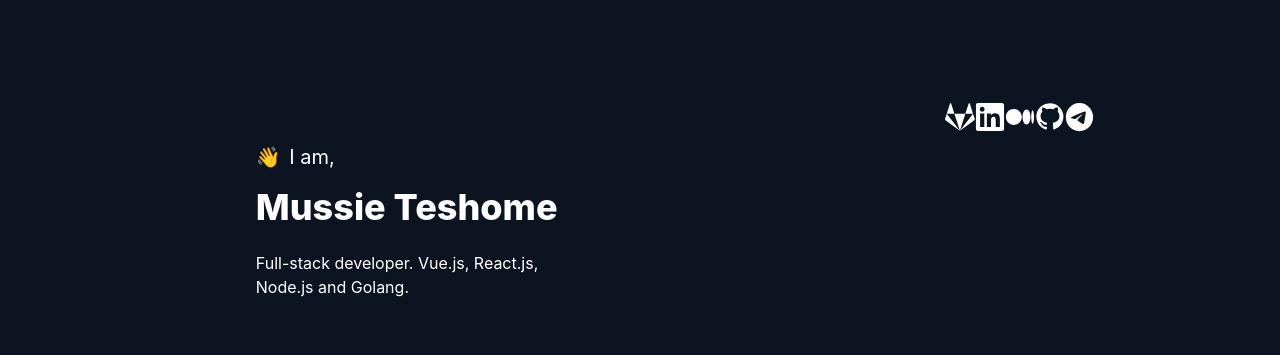
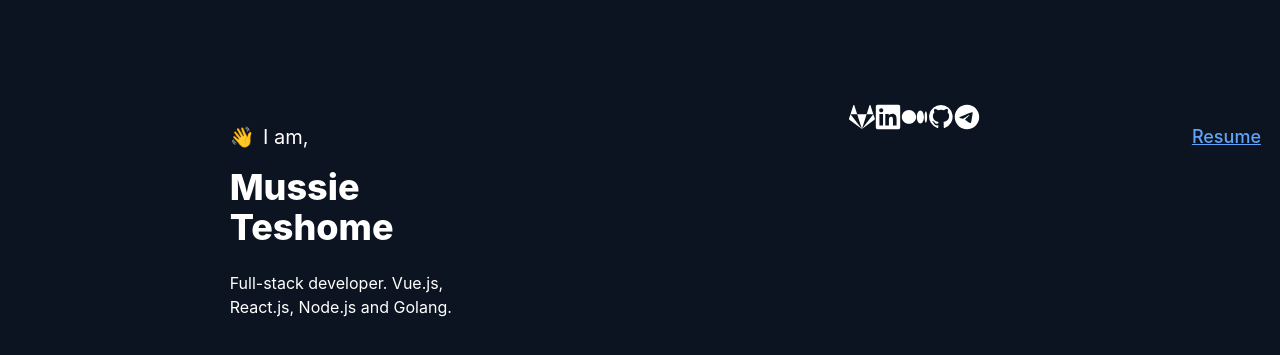
Before and after one commit to MussieT/portfolio, a website built with Vite: page index.html in a window 1280 px wide. Shown: the part 283-638 px from the top of the page. Built offline with nearby package versions, Linux system fonts and the light colour scheme.

Commit message:
CV uploaded

```diff
--- a/index.html
+++ b/index.html
@@ -13,7 +13,6 @@
     <title class="font-lato"> Mussie</title>
   </head>
   <body class="h-full bg-[#0c1421]">
-
     <div class="mt-28 grid grid-cols-12 gap-2 content-center pt-20">
       <div class="col-span-5 col-start-5 mt-10">
         <span class="text-xl text-w ease-in-out">&#128075;</span>
@@ -46,18 +45,15 @@
         <a href="https://t.me/MussieTL"  class="filter-svg"  target="_blank">
           <img src="public/telegram.svg" alt="">
         </a>
-
       </div>
-
-
     </div>
-    <!-- <div class="grid grid-cols-12 mt-10">
+    <div class="grid grid-cols-12 mt-10">
       <div class="col-span-4 col-start-5">
-        <a href="http://localhost:5173/Mussie.pdf"  class="text-white text-lg mt-10"  target="_blank">
+        <a href="http://mussietl.me/MussieTeshome.pdf"  class="text-blue-400 underline pb-1  text-lg mt-10"  target="_blank">
           Resume
         </a>
       </div>
-    </div> -->
+    </div>
   </body>
 </html>
 
```
Also changed, not shown: 1 other file.
